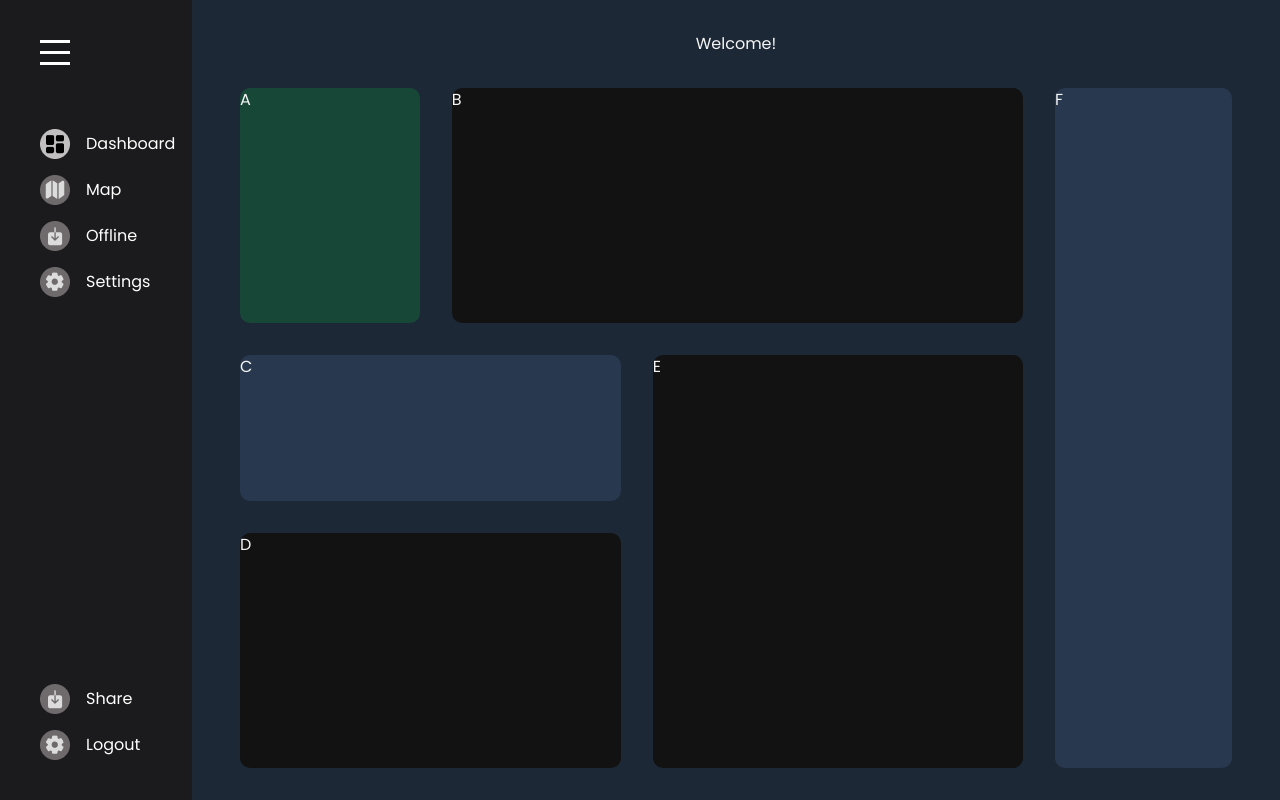
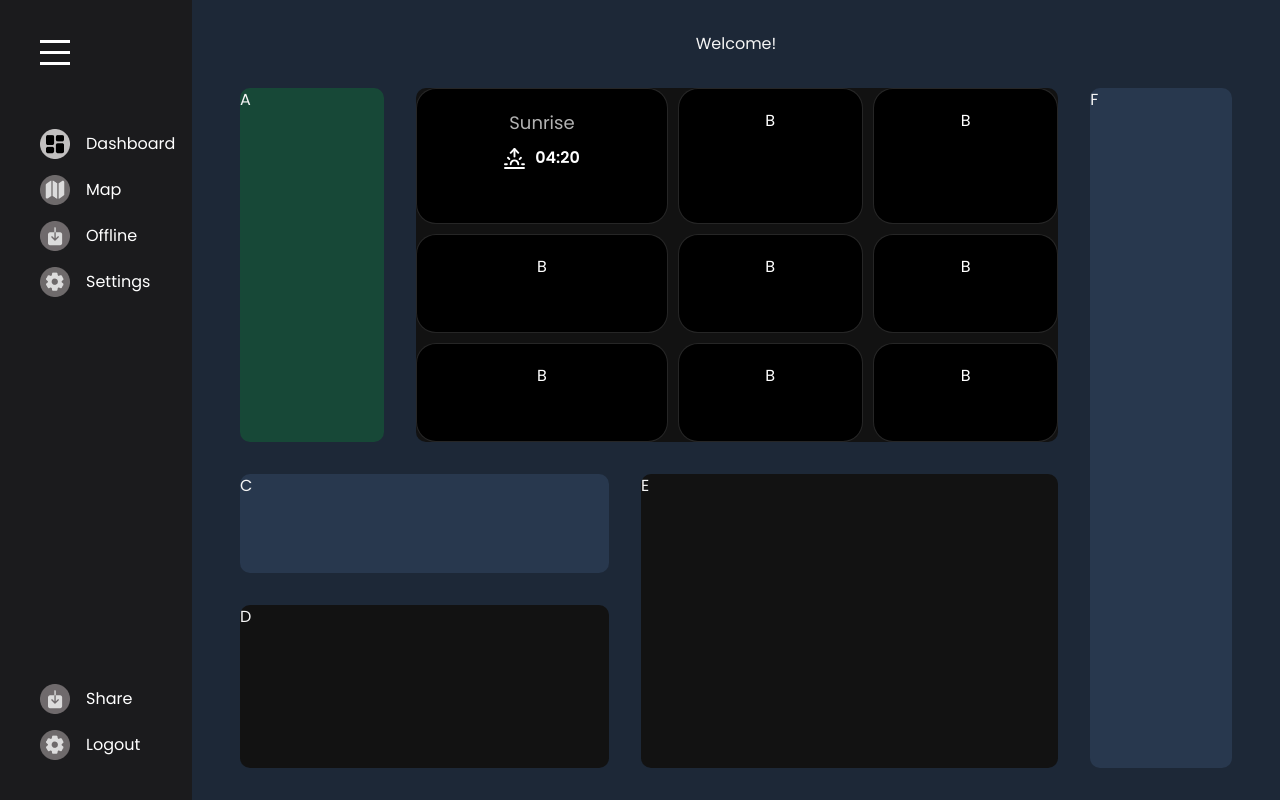
Before and after one commit to rayanbahadur/WeatherAppExtreme, a React (Vite) app: page / in a window 1280 px wide. Built offline with nearby package versions, Linux system fonts and the light colour scheme; no server answers.

Commit message:
Add sunrise information tile to info section

```diff
--- a/src/App.css
+++ b/src/App.css
@@ -130,6 +130,41 @@ article {
     grid-area: info;
     background-color: #121212;
     border-radius: 10px;
+    gap: 10px;
+    display: grid;
+    grid-template-areas: "infoTile infoTile infoTile";
+}
+
+
+.infoTile {
+    background-color: #000;
+    color: white;
+    border-radius: 20px;
+    border: 1px solid #ffffff26;
+    padding: 20px;
+    width: auto;
+    height: auto;
+    text-align: center;
+    box-sizing: border-box;
+}
+
+.infoTitle {
+    font-size: 18px;
+    margin: 0 0 10px 0;
+    color: #ffffffb3;
+}
+
+.infoContent {
+    display: flex;
+    align-items: center;
+    justify-content: center;
+    gap: 10px;
+}
+
+.infoTime {
+    font-size: 16px;
+    font-weight: 600;
+    margin: 0;
 }
 
 #forecast {
--- a/src/App.jsx
+++ b/src/App.jsx
@@ -8,8 +8,9 @@ import DashboardImage from "./assets/Dashboard.png";
 import MapImage from "./assets/Map.png";
 import DownloadImage from "./assets/Download.png";
 import SettingsImage from "./assets/Settings.png";
-import ShareImage from "./assets/Share.png"
-import LogoutImage from "./assets/Logout.png"
+import ShareImage from "./assets/Share.png";
+import LogoutImage from "./assets/Logout.png";
+import SunriseImage from "./assets/Sunrise.svg";
 
 import { getFormattedWeatherData } from "./services/weatherService";
 
@@ -66,7 +67,23 @@ const App = () => {
                 </>
               )} */}
             </div>
-            <div id="info">B</div>
+            <div id="info">
+              <div class="infoTile">
+                <p class="infoTitle">Sunrise</p>
+                <div class="infoContent">
+                  <img src= {SunriseImage} alt="sunrise icon" id="infoIcon" />
+                  <p class="infoTime">04:20</p>
+                </div>
+              </div>
+              <div class="infoTile">B</div>
+              <div class="infoTile">B</div>
+              <div class="infoTile">B</div>
+              <div class="infoTile">B</div>
+              <div class="infoTile">B</div>
+              <div class="infoTile">B</div>
+              <div class="infoTile">B</div>
+              <div class="infoTile">B</div>
+            </div>
             <div id="forecast">C</div>
             <div id="graph">D</div>
             <div id="rain">E</div>
```
Also changed, not shown: src/assets/Sunrise.svg (added).
